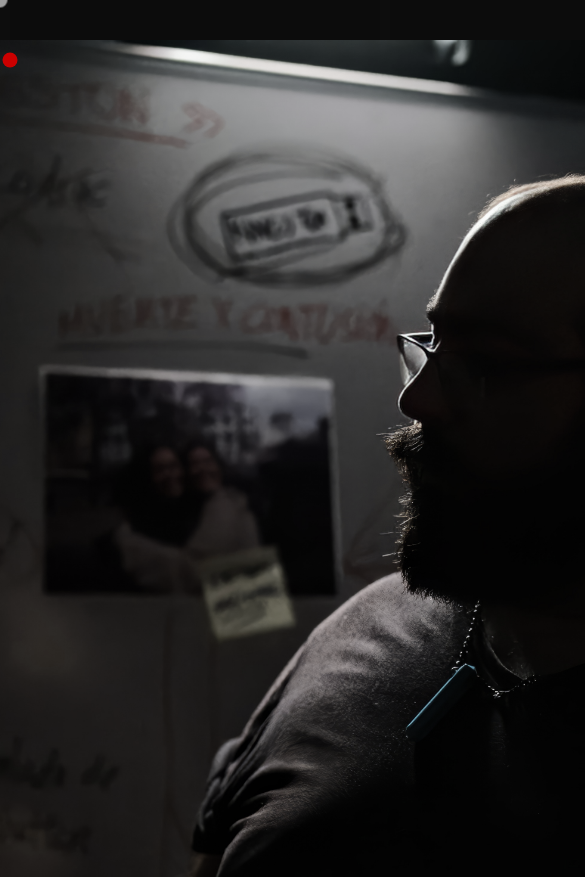
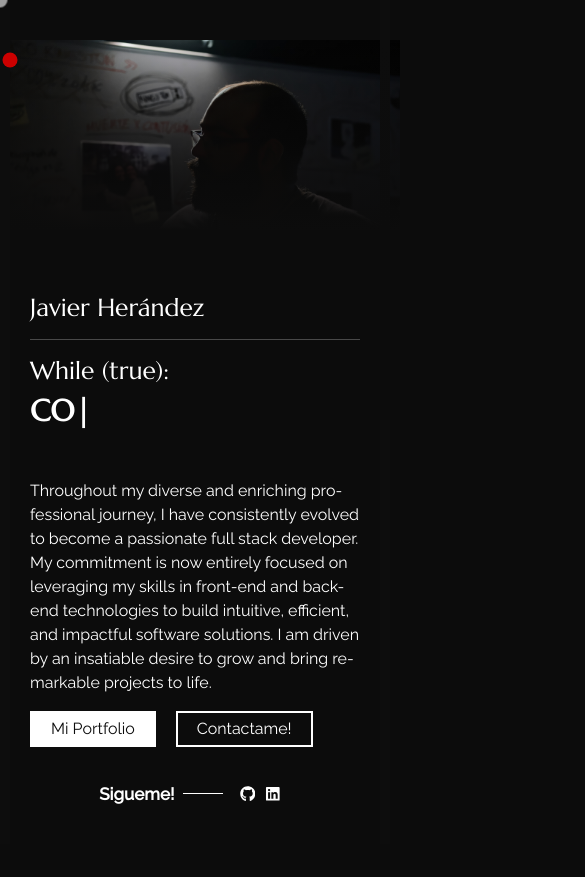
Before and after one commit to Arguish/Portfolio, a React app: page / in a window 390 px wide. Shown: the top 877 px of the page, 585 px wide, since content can reach past the window. Built offline with nearby package versions, Linux system fonts and the light colour scheme.

Commit message:
landing responsive

```diff
--- a/src/components/socialicons/index.js
+++ b/src/components/socialicons/index.js
@@ -5,7 +5,7 @@ import { socialprofils } from "../../content_option";
 
 export const Socialicons = (params) => {
   return (
-    <div className="stick_follow_icon">
+    <div style={{ zIndex: "100" }} className="stick_follow_icon">
       <ul>
         {socialprofils.github && (
           <li>
--- a/src/content_option.js
+++ b/src/content_option.js
@@ -17,7 +17,7 @@ const introdata = {
     third: "ENJOY",
   },
   description:
-    "Mi trayectoria profesional ha sido diversa y enriquecedora. Ahora, mi compromiso es dedicar todo mi tiempo y energía a perfeccionar mi oficio como programador, impulsado por el deseo de seguir creciendo y materializando proyectos sorprendentes",
+    "Throughout my diverse and enriching professional journey, I have consistently evolved to become a passionate full stack developer. My commitment is now entirely focused on leveraging my skills in front-end and back-end technologies to build intuitive, efficient, and impactful software solutions. I am driven by an insatiable desire to grow and bring remarkable projects to life.",
   your_img_url:
     "./assets/photo_5999151787694733785_w_topaz_denoise_enhance_faceai_sharpen.jpeg",
 };
--- a/src/pages/home/index.js
+++ b/src/pages/home/index.js
@@ -16,32 +16,16 @@ export const Home = () => {
           <meta name="description" content={meta.description} />
         </Helmet>
         <div className="intro_sec d-block d-lg-flex align-items-center ">
-          <div className="h_bg-image order-1 order-lg-2 h-100 ">
-            <div
-              style={{
-                background: `linear-gradient(0.25turn, rgba(0,0,0,1), rgba(0,0,0,0))`,
-                width: "80vw",
-                height: "100vh",
-                transform: "translateX(-700px)",
-                position: "absolute",
-                zIndex: "50",
-              }}
-            ></div>
-            <img
-              style={{
-                height: "100vh",
-                transform: "translateX(-200px)",
-              }}
-              src={back}
-              alt=""
-            ></img>
+          <div className="back">
+            <div id="grad" />
+            <img id="background" src={back} alt=""></img>
           </div>
           <div
-            style={{ zIndex: "100" }}
-            className="text order-2 order-lg-1 h-100 d-lg-flex justify-content-center"
+            style={{ zIndex: "100", position: "absolute" }}
+            className="text order-1 order-lg-1 h-100 d-lg-flex justify-content-center"
           >
             <div className="align-self-center ">
-              <div className="intro mx-auto">
+              <div className="intro ">
                 <h2 className="mb-1x">Javier Herández</h2>
                 <hr />
                 <h2 className="mb-1x">{introdata.title}</h2>
--- a/src/pages/home/style.css
+++ b/src/pages/home/style.css
@@ -2,9 +2,9 @@ section {
   flex: 1 0 auto;
   position: relative;
   width: 100%;
-    -webkit-transition: all .5s ease-in;
-    -o-transition: all .5s ease-in;
-    transition: all .5s ease-in;
+  -webkit-transition: all 0.5s ease-in;
+  -o-transition: all 0.5s ease-in;
+  transition: all 0.5s ease-in;
 }
 
 .who_am_I {
@@ -37,10 +37,10 @@ section {
   margin-top: -60px;
 }
 
-@media (max-width:991.98px) {
+@media (max-width: 991.98px) {
   .intro_sec {
     display: block;
-        height: auto!important;
+    height: auto !important;
   }
 }
 
@@ -49,7 +49,7 @@ section {
   width: 50%;
 }
 
-@media (max-width:991.98px) {
+@media (max-width: 991.98px) {
   .intro_sec .text,
   .intro_sec .h_bg-image {
     width: 100%;
@@ -61,7 +61,7 @@ section {
   margin: 0 auto;
 }
 
-@media (max-width:991.98px) {
+@media (max-width: 991.98px) {
   .intro_sec .intro {
     max-width: 700px;
     padding-left: 20px;
@@ -70,7 +70,7 @@ section {
 }
 
 .intro_sec .intro .feature .wrap-icon {
-    background: 0 0!important;
+  background: 0 0 !important;
   width: auto;
   height: auto;
   margin-bottom: 0;
@@ -171,14 +171,14 @@ section {
 }
 
 #button_h:hover {
-    color: var(--primary-color)
+  color: var(--primary-color);
 }
 
 .intro_sec .h_bg-image .block {
   bottom: 50vh;
   max-width: 220px;
   padding: 30px;
-    left: -110px;
+  left: 0px;
   position: absolute;
   width: 250px;
   height: 220px;
@@ -192,7 +192,39 @@ section {
   justify-content: center;
 }
 
-@media (max-width:991.98px) {
+.back {
+  width: 100vw;
+  height: 100vh;
+}
+
+#background {
+  height: 100vh;
+  position: absolute;
+  top: 0;
+  left: 0;
+  overflow: hidden;
+}
+
+#grad {
+  background: linear-gradient(0.25turn, #0c0c0c, rgba(0, 0, 0, 0));
+  width: 80vw;
+  height: 100%;
+  top: 0;
+  left: 0;
+  position: absolute;
+  z-index: 50;
+}
+.text {
+  left: 5vw;
+}
+@media (max-width: 991.98px) {
+  .text {
+    left: 0vw;
+  }
+  .back {
+    width: 100vw;
+    height: 30vh;
+  }
   .intro_sec .h_bg-image {
     height: 600px;
     min-height: 75vh;
@@ -204,7 +236,20 @@ section {
     width: 100%;
     margin: 0;
     left: 50%;
-        transform: translate(-50%, 50%);
+  }
+  #background {
+    position: relative;
+    margin-top: 0;
+    z-index: -100;
+    width: 100vw;
+    height: auto;
+    transform: translateX(0px);
+  }
+  #grad {
+    background: linear-gradient(0turn, #0c0c0c, #0c0c0c, rgba(0, 0, 0, 0));
+    z-index: 50;
+    height: 45vh;
+    width: 100vw;
   }
 }
 
@@ -218,7 +263,7 @@ section {
 .intro_sec .h_bg-image .block h3 {
   font-size: 14px;
   color: var(--text-color);
-    letter-spacing: .1rem;
+  letter-spacing: 0.1rem;
   font-weight: 700;
   margin-bottom: 15px;
 }
@@ -226,7 +271,7 @@ section {
 .intro_sec .h_bg-image .block p {
   font-size: 14px;
   line-height: 1.3;
-    color: var(--text-color)
+  color: var(--text-color);
 }
 
 .intro_sec .h_bg-image {
```
Lines whose indentation alone changed are shown as unchanged.
